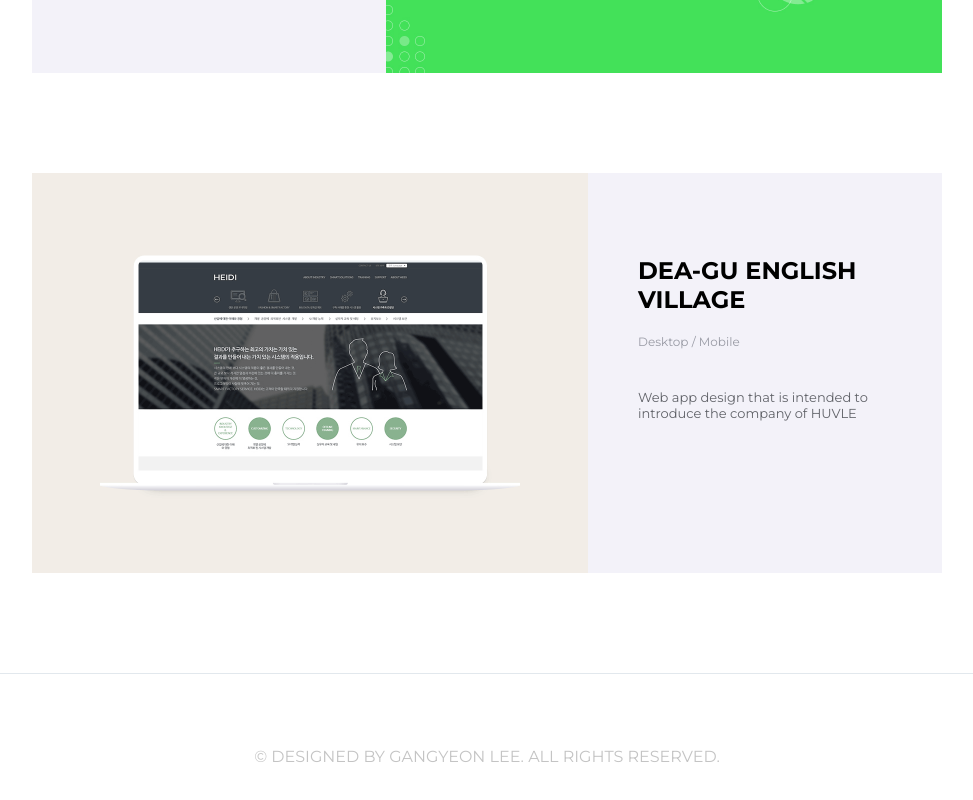
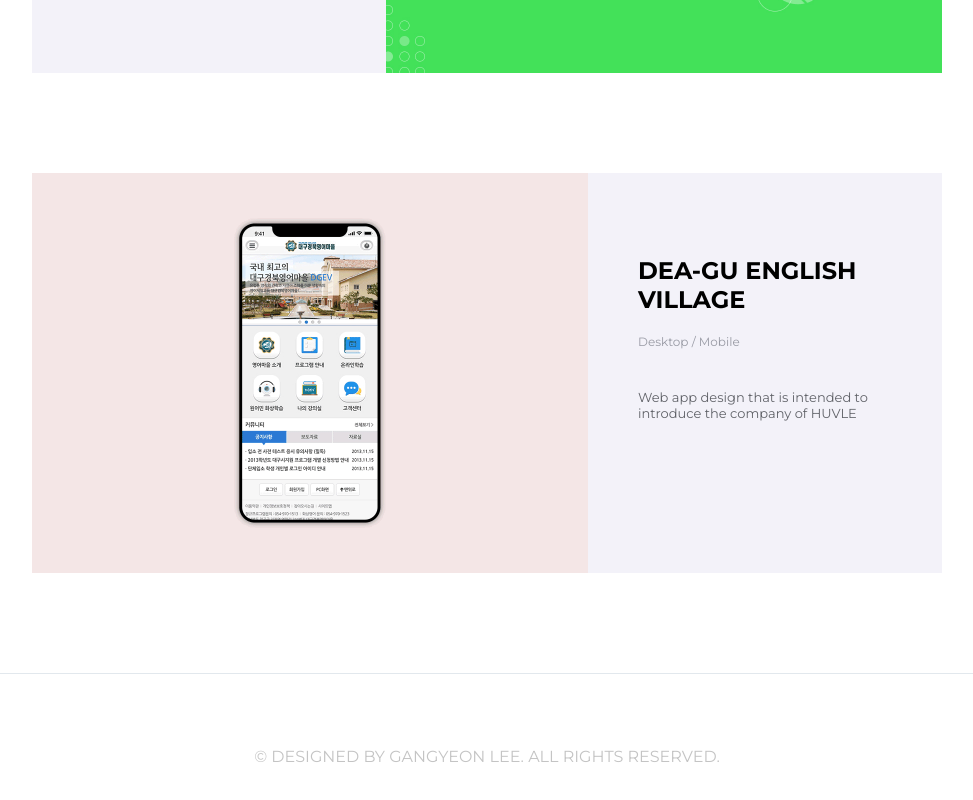
Before and after one commit to KangyeonLee/portfolio_gy, a React (Create React App) app: page / in a window 1280 px wide. Shown: the part 2719-3519 px from the top of the page, without its empty margins (153-1126 px from the left). Built offline with nearby package versions, Linux system fonts and the light colour scheme.

Commit message:
Fix minor

```diff
--- a/src/components/contents/home.js
+++ b/src/components/contents/home.js
@@ -32,7 +32,7 @@ export default function Home(){
         description:"A web-novel reader app designed for both desktop and mobile."
         },
         {id:4, title:"DEA-GU ENGLISH VILLAGE",
-        img:"/images/02_heidi_website_thumb.png",
+        img:"/images/06_degv_thumb.png",
         hoverImg:"/images/dgev_thumb_hover.png",
         hoverText:"DEA-GU KYEONGBUK ENGLISH VE VILLAGE WEBSITE",
         type:"Desktop / Mobile",
```
